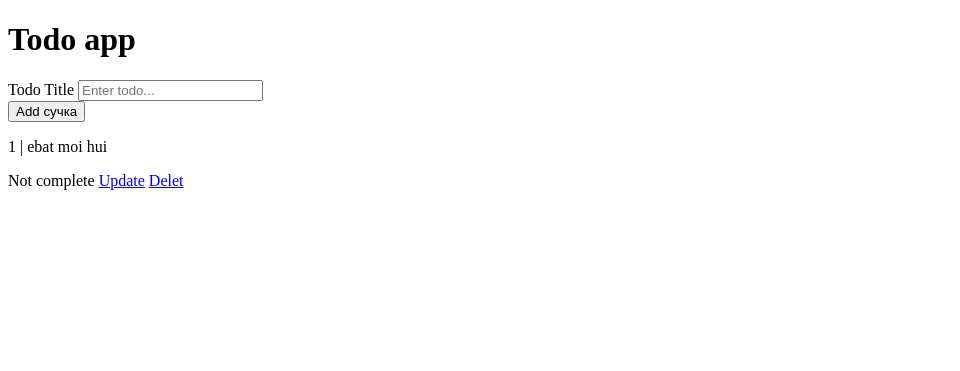
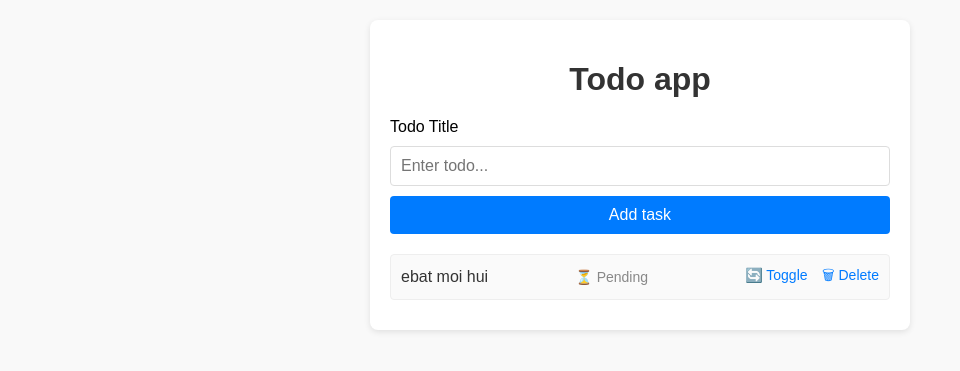
Before and after one commit to Moover132/todo-app, a Flask app: page / in a window 1280 px wide. Shown: the top 371 px of the page, without its empty margins (0-960 px from the left). Run offline with Flask 3, Linux system fonts and the light colour scheme; data comes from the database, SQL or seed files in the repository; both versions use the stored data as it was after the commit.

Commit message:
The web application is ready

```diff
--- a/static/style.css
+++ b/static/style.css
@@ -0,0 +1,87 @@
+
+body {
+    font-family: Arial, sans-serif;
+    background-color: #f9f9f9;
+    margin: 0;
+    padding: 20px;
+}
+
+.container {
+    max-width: 500px;
+    margin: 0 auto;
+    background: white;
+    padding: 20px;
+    border-radius: 8px;
+    box-shadow: 0 2px 6px rgba(0, 0, 0, 0.1);
+}
+
+h1 {
+    text-align: center;
+    color: #333;
+    margin-bottom: 20px;
+}
+
+
+.input {
+    display: flex;
+    flex-direction: column;
+    gap: 10px;
+}
+
+.input input {
+    padding: 10px;
+    border: 1px solid #ddd;
+    border-radius: 4px;
+    font-size: 16px;
+}
+
+.btn-add {
+    padding: 10px;
+    background-color: #007bff;
+    color: white;
+    border: none;
+    border-radius: 4px;
+    font-size: 16px;
+    cursor: pointer;
+}
+
+.btn-add:hover {
+    background-color: #0056b3;
+}
+
+
+.todo-list {
+    margin-top: 20px;
+}
+
+.todo-item {
+    display: flex;
+    justify-content: space-between;
+    align-items: center;
+    padding: 10px;
+    background: #fafafa;
+    border: 1px solid #eee;
+    border-radius: 4px;
+    margin-bottom: 10px;
+}
+
+.todo-title {
+    font-size: 16px;
+    color: #333;
+}
+
+.status {
+    font-size: 14px;
+    color: #888;
+}
+
+.actions a {
+    margin-left: 10px;
+    text-decoration: none;
+    color: #007bff;
+    font-size: 14px;
+}
+
+.actions a:hover {
+    text-decoration: underline;
+}
--- a/templates/base.html
+++ b/templates/base.html
@@ -3,29 +3,35 @@
 <head>
     <meta charset="UTF-8">
     <meta name="viewport" content="width=device-width, initial-scale=1.0">
-    <title>App todo</title>
+    <title>Todo app</title>
+    <link rel="stylesheet" href="{{ url_for('static', filename='style.css') }}">
 </head>
 <body>
-    <h1>Todo app</h1>
+    <div class="container">
+        <h1>Todo app</h1>
 
-    <form action="/add" method="post">
-        <div>
-            <label for="title">Todo Title</labelL>
-            <input type="text" name="title" placeholder="Enter todo...">
-            <br>
-            <button type="submit">Add сучка</button>
+        <!-- Форма добавления -->
+        <form action="/add" method="post">
+            <div class="input">
+                <label for="title">Todo Title</label>
+                <input type="text" name="title" placeholder="Enter todo..." required>
+                <button type="submit" class="btn-add">Add task</button>
+            </div>
+        </form>
+
+        <!-- Список задач -->
+        <div class="todo-list">
+            {% for todo in todos %}
+                <div class="todo-item">
+                    <span class="todo-title">{{ todo.title }}</span>
+                    <span class="status">{{ "✔️ Done" if todo.complete else "⏳ Pending" }}</span>
+                    <div class="actions">
+                        <a href="/update/{{ todo.id }}" class="btn-update">🔄 Toggle</a>
+                        <a href="/delete/{{ todo.id }}" class="btn-delete">🗑 Delete</a>
+                    </div>
+                </div>
+            {% endfor %}
         </div>
-    </form>
-    {% for todo in todos %}
-    <p>{{ todo.id }} | {{todo.title}}</p>
-
-    {% if todo.complete == False %}
-        <span>Not complete</span>
-    {% else %}
-        <span>Complete</span>
-    {% endif %}
-    <a href="/update/{{ todo.id }}">Update</a>
-    <a href="/delete/{{ todo.id }}">Delet</a>
-{% endfor %}
+    </div>
 </body>
 </html>
```
Also changed, not shown: instance/db.sqlite.
